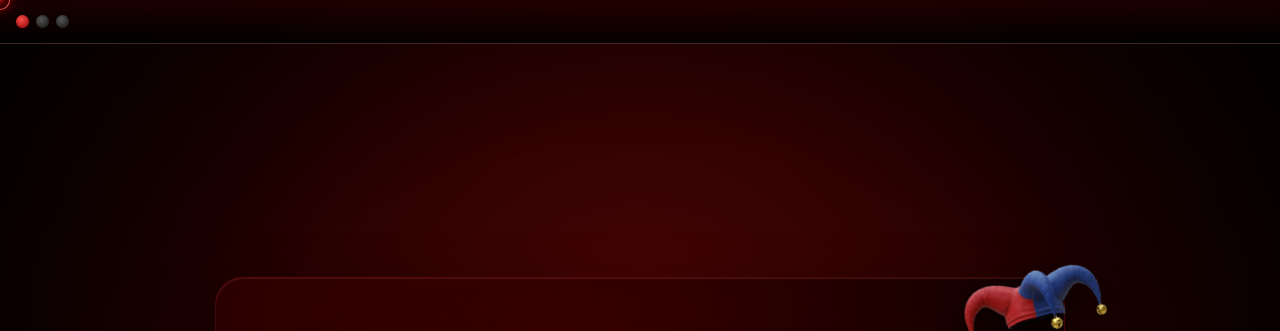
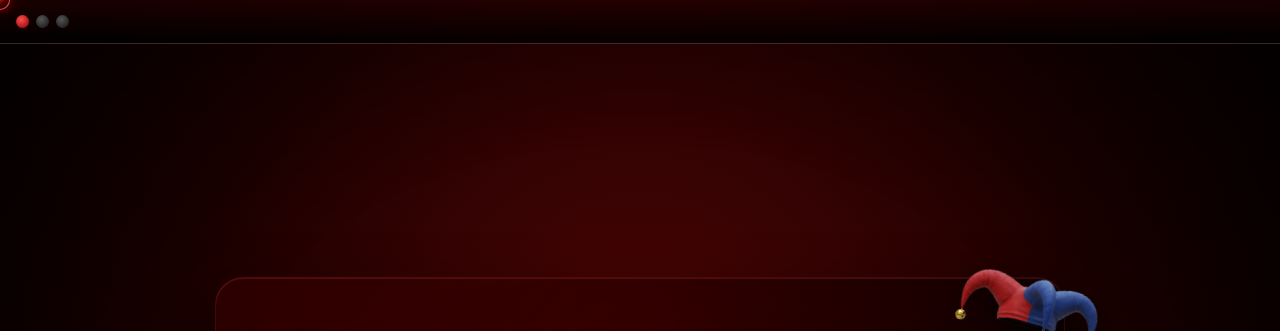
Before and after one commit to Khaledkheb/Khaledkheb.github.io, a plain HTML site: page index.html in a window 1280 px wide. Shown: the top 331 px of the page. Drawn offline with Linux system fonts and the light colour scheme.

Commit message:
Update index.html

```diff
--- a/index.html
+++ b/index.html
@@ -130,18 +130,18 @@ section::after{
   box-shadow: 0 40px 70px rgba(0, 0, 0, 0.8), inset 0 1px 1px rgba(255, 100, 100, 0.15);
 }
 
-/* Overlay Jester Hat Image Styling - Tilted & Covering the Corner */
+/* Overlay Jester Hat Image Styling - Tilted Right & Covering the Corner */
 .jester-panel-overlay {
   position: absolute;
-  top: -45px;    /* Pulls it slightly up past the top boundary */
-  right: -45px;  /* Pulls it across the right boundary */
+  top: -40px;    /* Pulls it slightly up past the top boundary */
+  right: -40px;  /* Pulls it across the right boundary */
   width: 150px;  /* Optimal presentation size */
   height: auto;
   z-index: 20;   /* Sits cleanly on top of the borders to mask/cover the corner */
-  transform: rotate(-15deg); /* Tilted slightly counter-clockwise to look naturally thrown on */
+  transform: rotate(15deg); /* Tilted clockwise to the right onto the corner framework */
   transform-origin: center center;
   pointer-events: none; /* Mouse elements pass straight through to prevent blocking text */
-  filter: drop-shadow(-5px 10px 15px rgba(0,0,0,0.7)); /* Casts shadow down onto the panel */
+  filter: drop-shadow(5px 10px 15px rgba(0,0,0,0.7)); /* Casts shadow down onto the panel */
 }
 
 .text-type-wrapper {
```
